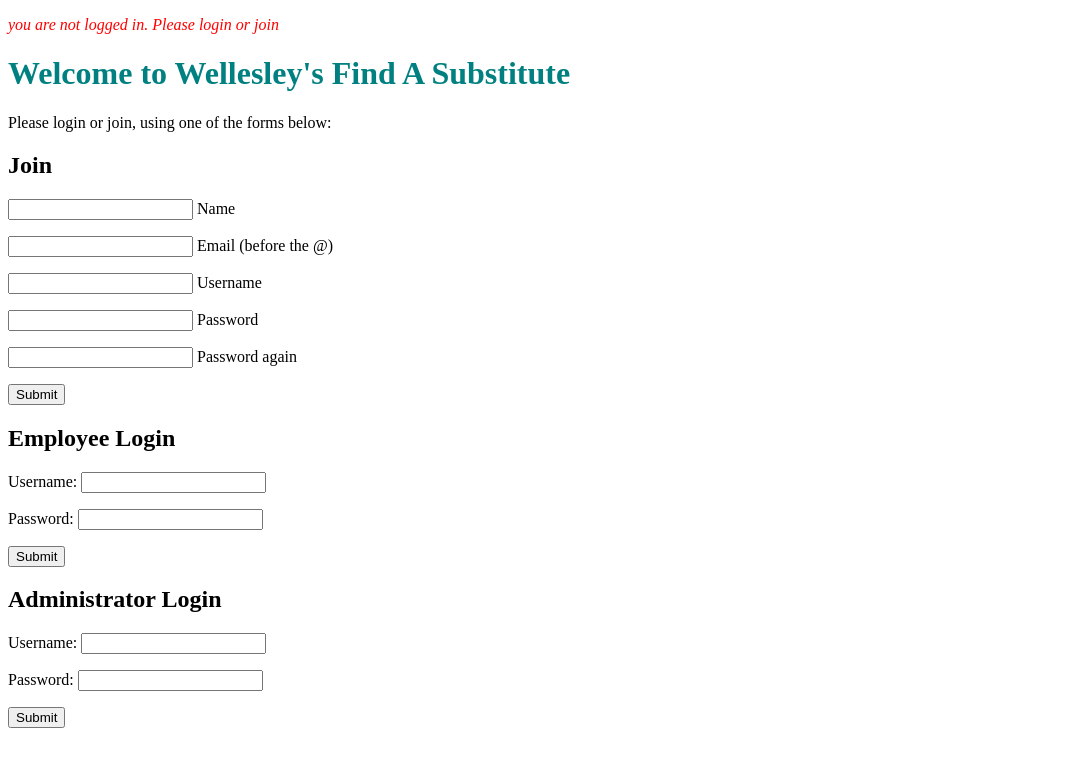
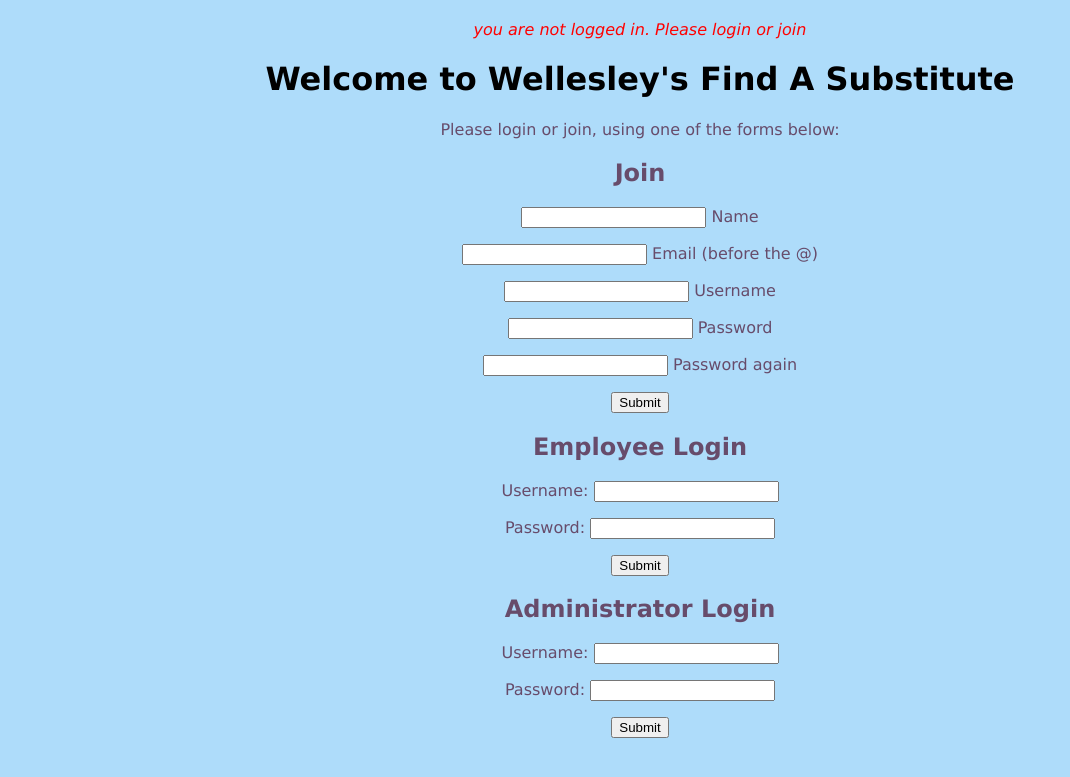
Before and after one commit to mharrigan26/FindASubstitute, a Flask app: page / in a window 1280 px wide. Shown: the top 777 px of the page, without its empty margins (0-1070 px from the left). Run offline with Flask 2, Linux system fonts and the light colour scheme.

Commit message:
some changes to css

```diff
--- a/static/style.css
+++ b/static/style.css
@@ -7,5 +7,13 @@
 
 h1 {
     font-size: 200%;
-    color: teal;
+    color: rgb(0, 0, 0);
 }
+
+body {
+    font-family: 'Geneva', sans-serif;
+    color: #674c6b;
+    background-color: #aedcfa;
+    margin: 20px 2em;
+    text-align: center;
+}
--- a/templates/input_availability.html
+++ b/templates/input_availability.html
@@ -2,7 +2,6 @@
 
 {% block main_content %}
 <h1>Input your Availability</h1>
-<p>*page under construction*</p>
 <form method="post" action="{{url_for('input_availability')}}">
   <p><label> Employee
       <select required name="employee">
```
